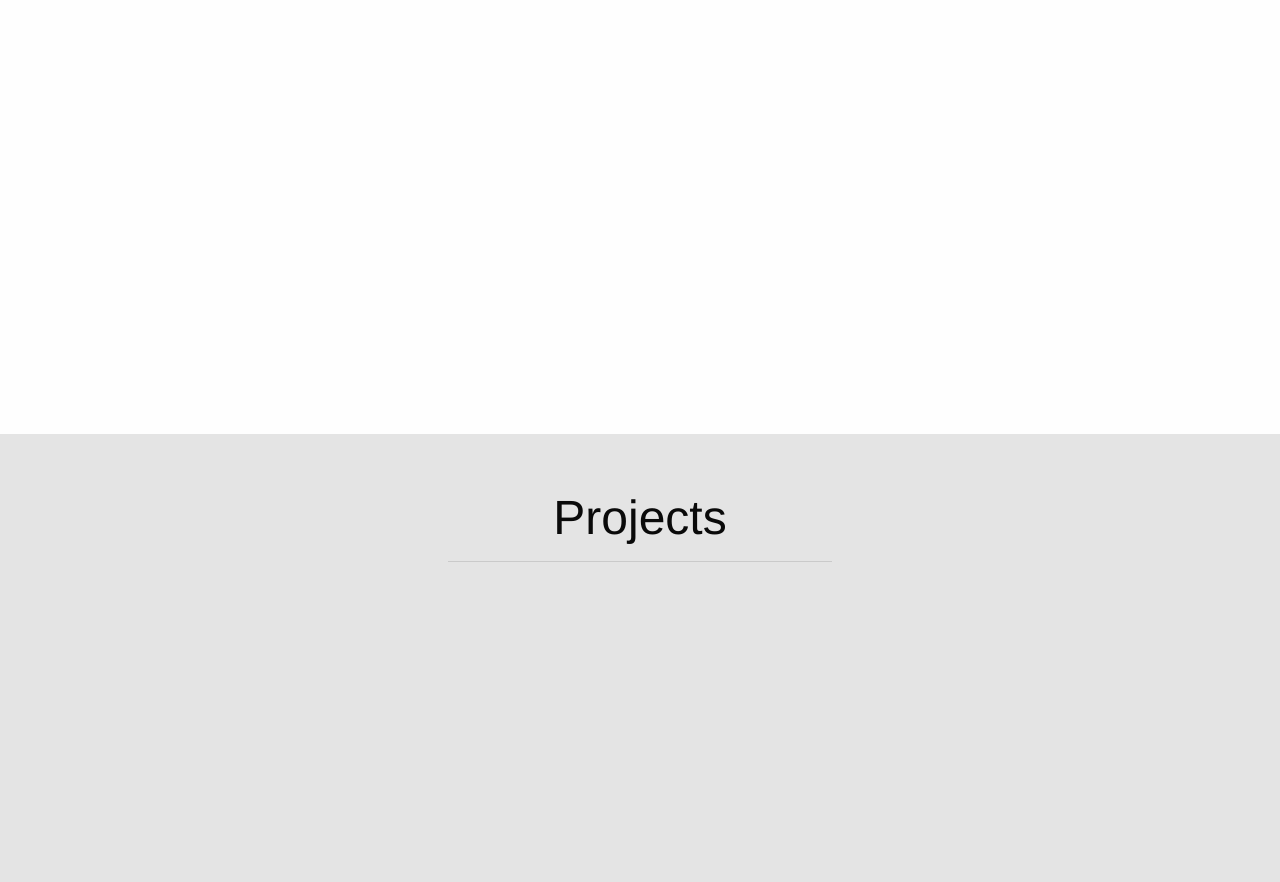
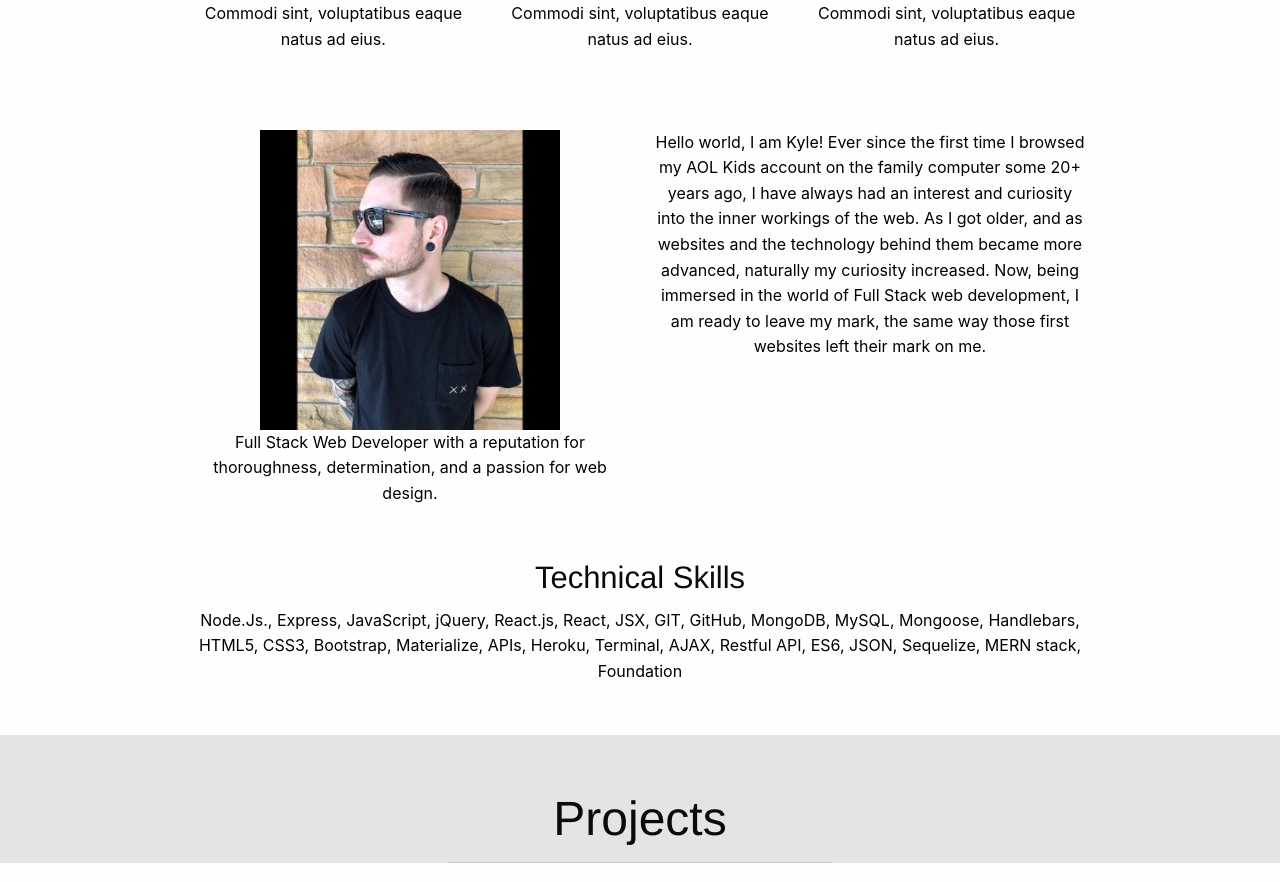
Before and after one commit to kylest0kes/kyle_stokes, a React (Create React App) app: page / in a window 1280 px wide. Shown: the part 1221-2103 px from the top of the page. Built offline with nearby package versions, Linux system fonts and the light colour scheme.

Commit message:
added to the scaffolding that is the about me section

```diff
--- a/src/App.css
+++ b/src/App.css
@@ -16,3 +16,7 @@ hr {
     margin-left: auto;
     margin-right: auto;
 }
+
+h3 {
+    text-align: center;
+}
--- a/src/components/About/index.js
+++ b/src/components/About/index.js
@@ -1,4 +1,5 @@
 import React from 'react';
+import kyle1 from '../../images/kyle1.jpg'
 
 import './style.css'
 
@@ -7,23 +8,41 @@ export default function About() {
         <div className="jumbotron">
             <h1>About</h1>
             <hr/>
-            <div class="grid-container">
-                <div class="grid-x grid-margin-x">
-                    <div class="cell small-4">
+            <div className="grid-container">
+                {/* TOP ICONS */}
+                <div className="grid-x grid-margin-x about-three">
+                    <div className="cell small-4">
                         <p><i className="fas icon-three fa-thumbs-up"></i></p>
                         <h4 className="marketing-site-three-up-title">Keyless Entry</h4>
                         <p className="marketing-site-three-up-desc">Lorem ipsum dolor sit amet, consectetur adipisicing elit. Commodi sint, voluptatibus eaque natus ad eius.</p>
                     </div>
-                    <div class="cell small-4">
+                    <div className="cell small-4">
                         <p><i className="fas icon-three fa-thumbs-up"></i></p>
                         <h4 className="marketing-site-three-up-title">Keyless Entry</h4>
                         <p className="marketing-site-three-up-desc">Lorem ipsum dolor sit amet, consectetur adipisicing elit. Commodi sint, voluptatibus eaque natus ad eius.</p>
                     </div>
-                    <div class="cell small-4">
+                    <div className="cell small-4">
                         <p><i className="fas icon-three fa-thumbs-up"></i></p>
                         <h4 className="marketing-site-three-up-title">Keyless Entry</h4>
                         <p className="marketing-site-three-up-desc">Lorem ipsum dolor sit amet, consectetur adipisicing elit. Commodi sint, voluptatibus eaque natus ad eius.</p>
                     </div>
+                </div>
+                {/* ABOUT BODY */}
+                <div className="grid-x grid-margin-x about-three">
+                    <div className="cell small-6">
+                        <img className="about-img" alt="kyle" src={kyle1}/>
+                        <p className="about-bio" >Full Stack Web Developer with a reputation for thoroughness, determination, and a passion for web design.</p>
+                    </div>
+                    <div className="cell small-6">
+                        <p className="about-bio">Hello world, I am Kyle! Ever since the first time I browsed my AOL Kids account on the family computer some 20+ years ago, I have always had an interest and curiosity into the inner workings of the web. As I got older, and as websites and the technology behind them became more advanced, naturally my curiosity increased. Now, being immersed in the world of Full Stack web development, I am ready to leave my mark, the same way those first websites left their mark on me.</p>
+                    </div>
+                </div>
+                {/* ABOUT SKILLS */}
+                <div className="tech-skills">
+                    <h3>Technical Skills</h3>
+                    <p className="about-skills">Node.Js., Express, JavaScript, jQuery, React.js, React, JSX, GIT, GitHub, MongoDB, MySQL, Mongoose, Handlebars,
+                    HTML5, CSS3, Bootstrap, Materialize, APIs, Heroku, Terminal, AJAX, Restful API, ES6, JSON, Sequelize, MERN stack,
+                    Foundation</p>
                 </div>
             </div>
 
--- a/src/components/About/style.css
+++ b/src/components/About/style.css
@@ -1,10 +1,10 @@
 .jumbotron{
-    height: 100vh;
+    height: auto;
 }
 
 .about-three {
-    margin-right: 250px;
-    margin-left: 250px;
+    margin-right: 125px;
+    margin-left: 125px;
     margin-top: 75px
 }
 
@@ -25,3 +25,24 @@
     margin-right: auto;
     margin-left: auto;
 }
+
+.about-bio {
+    color: black;
+    margin: auto;
+}
+
+.about-img {
+    height: 300px;
+    width: 300px;
+    display: block;
+    margin-right: auto;
+    margin-left: auto;
+}
+
+.about-skills {
+    color: black;
+}
+
+.tech-skills {
+    margin: 50px 125px 50px 125px;
+}
```
Also changed, not shown: src/images/kyle1.jpg (added).
